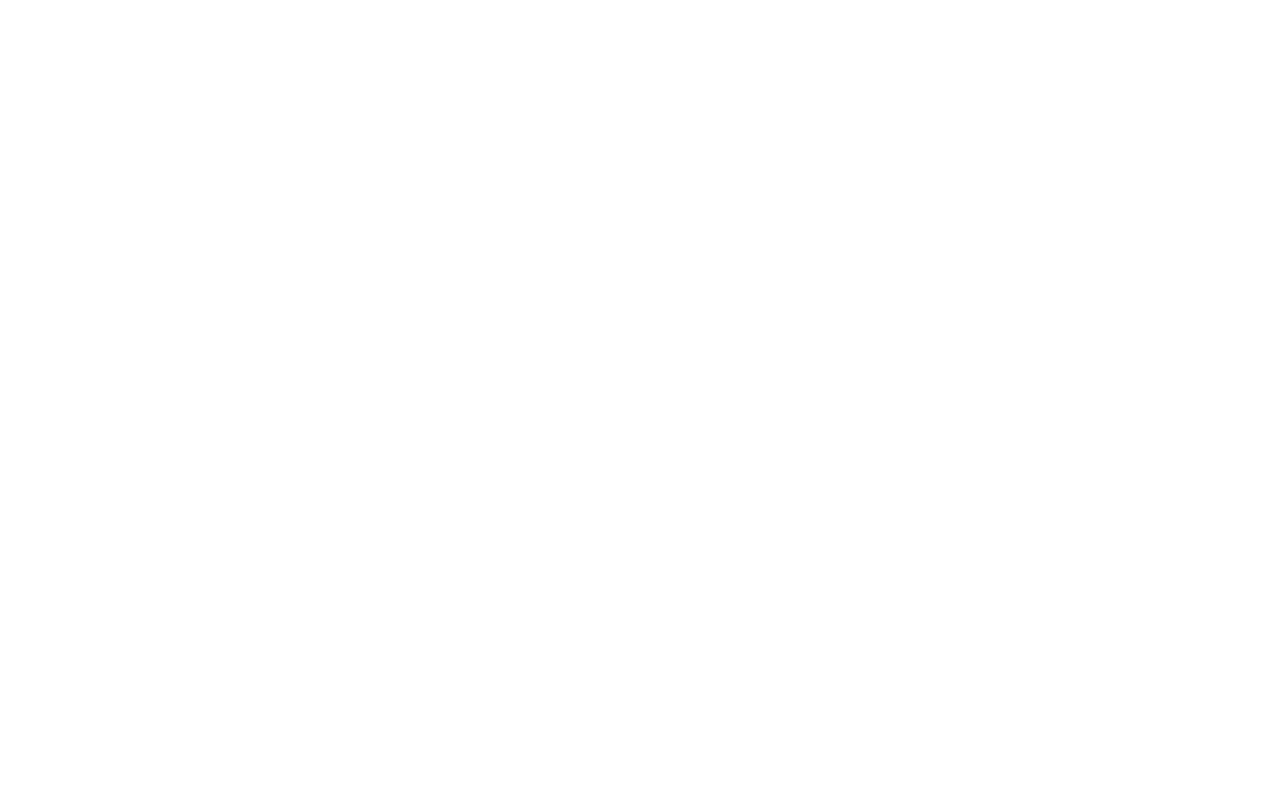
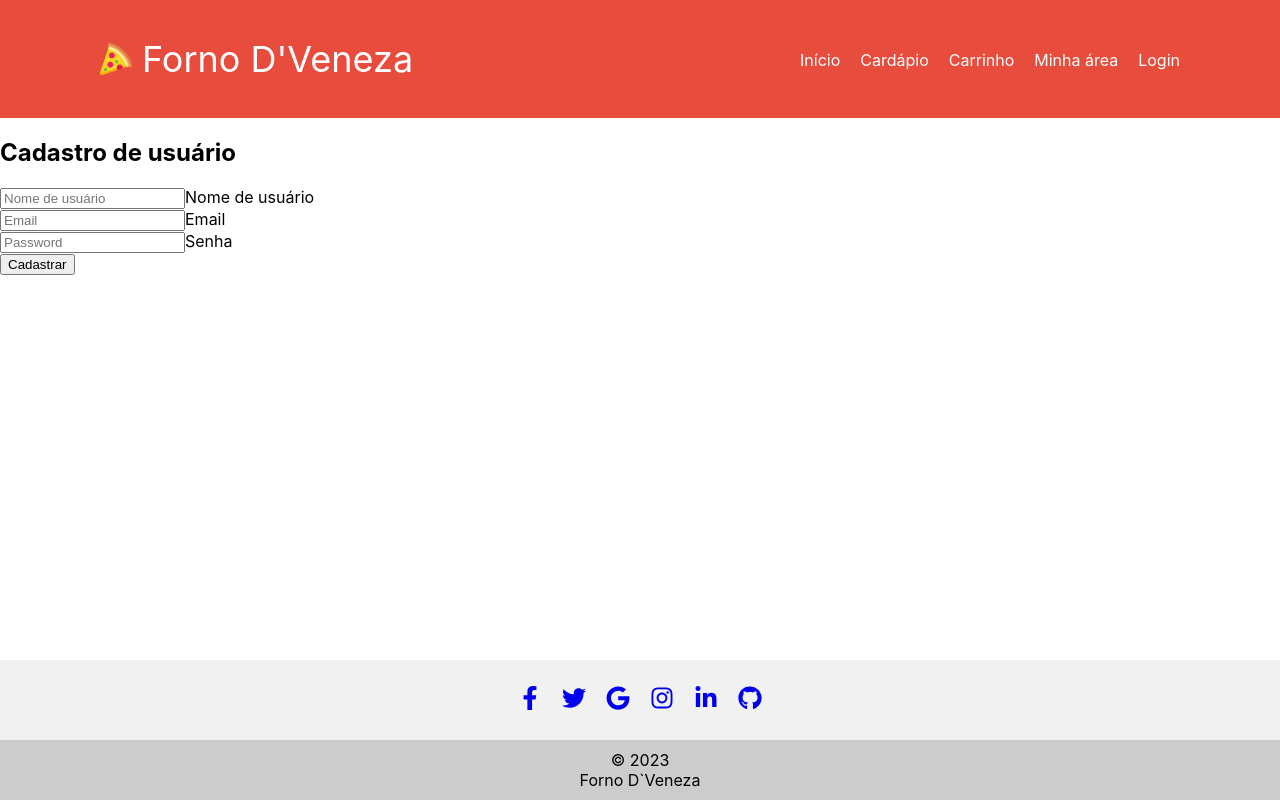
Before and after one commit to PI1-GRP005-DRPTAUBATE/forno_dveneza, a React (Create React App) app in the folder forno_dveneza/frontend/: page /cadastro in a window 1280 px wide. Before the commit this address had no page. Built offline with nearby package versions, Linux system fonts and the light colour scheme; no server answers.

Commit message:
chore: add cadastro

```diff
--- a/forno_dveneza/frontend/src/App.js
+++ b/forno_dveneza/frontend/src/App.js
@@ -3,6 +3,7 @@ import { BrowserRouter as Router, Routes, Route } from "react-router-dom";
 import Home from "./paginas/home/Home";
 import Cardapio from "./paginas/cardapio/Cardapio";
 import Login from "./paginas/login/Login";
+import Cadastro from "./paginas/cadastro/Cadastro";
 
 function App() {
   return (
@@ -12,6 +13,7 @@ function App() {
           <Route path="/" element={<Home />} />
           <Route path="/cardapio" element={<Cardapio />} />
           <Route path="/login" element={<Login />} />
+          <Route path="/cadastro" element={<Cadastro />} />
         </Routes>
       </div>
     </Router>
--- a/forno_dveneza/frontend/src/paginas/cadastro/Cadastro.js
+++ b/forno_dveneza/frontend/src/paginas/cadastro/Cadastro.js
@@ -1,66 +1,126 @@
 import React, { useState } from "react";
+import "./Cadastro.css";
+import Header from "../../componentes/Header";
+import Footer from "../../componentes/Footer";
 
-function CadastroUsuario() {
+const Cadastro = () => {
   const [formData, setFormData] = useState({
-        usuario: '',
-        email: '',
-        senha: ''
-    })
+    usuario: "",
+    email: "",
+    senha: "",
+  });
+  const [errorMessage, setErrorMessage] = useState("");
+  const [avisoMessage, setAvisoMessage] = useState("");
 
   const handleChange = (event) => {
     const { name, value } = event.target;
     setFormData((prevData) => ({
       ...prevData,
-            [name]: value
+      [name]: value,
     }));
-    }
+  };
 
   const handleSubmit = (event) => {
     event.preventDefault();
     const requestBody = {
       username: formData.usuario,
       email: formData.email,
-            password: formData.senha
+      password: formData.senha,
     };
 
     fetch("http://127.0.0.1:8000/api/usuarios/", {
-            method: 'POST',
+      method: "POST",
       headers: {
         "Content-Type": "application/json",
       },
       body: JSON.stringify(requestBody),
-            credentials: 'include',
-
+      credentials: "include",
     })
       .then((response) => response.json())
       .then((data) => {
-            console.log('Success: ', data )
+        if (data.username && data.username.length > 0) {
+          setErrorMessage(data.username[0]);
+          setAvisoMessage("");
+        } else {
+          setAvisoMessage("Usuário cadastrado com sucesso");
+          setErrorMessage("");
+        }
       })
       .catch((error) => {
-            console.log('Error: ', error)
-          })
-    }
+        console.log("Error: ", error);
+        setErrorMessage("Ocorreu um erro ao cadastrar o usuário.");
+        setAvisoMessage("");
+      });
+  };
 
-    return(
-        <>
-            <h2>Cadastro</h2>
+  return (
+    <div>
+      <Header />
+      <section>
+        <main className="form-signin w-25 m-auto mt-5 text-center">
           <form onSubmit={handleSubmit}>
-                <div>
-                    <label>usuario:</label>
-                    <input type="text" name="usuario" value={formData.usuario} onChange={handleChange}></input>
+            <i className="bi bi-person-circle display-1"></i>
+            <h1 className="h3 mb-3 fw-normal">Cadastro de usuário</h1>
+
+            <div className="form-floating my-2">
+              <input
+                type="text"
+                className="form-control"
+                id="floatingInput"
+                placeholder="Nome de usuário"
+                name="usuario"
+                value={formData.usuario}
+                onChange={handleChange}
+              />
+              <label htmlFor="floatingInput">Nome de usuário</label>
             </div>
-                <div>
-                    <label>email:</label>
-                    <input type="email" name="email" value={formData.email} onChange={handleChange}></input>
+            <div className="form-floating my-2">
+              <input
+                type="email"
+                className="form-control"
+                id="floatingInput"
+                placeholder="Email"
+                name="email"
+                value={formData.email}
+                onChange={handleChange}
+              />
+              <label htmlFor="floatingInput">Email</label>
             </div>
-                <div>
-                    <label>senha:</label>
-                    <input type="password" name="senha" value={formData.senha} onChange={handleChange}></input>
+            <div className="form-floating my-2">
+              <input
+                type="password"
+                className="form-control"
+                id="floatingPassword"
+                placeholder="Password"
+                name="senha"
+                value={formData.senha}
+                onChange={handleChange}
+              />
+              <label htmlFor="floatingPassword">Senha</label>
             </div>
-                <button type="submit">Cadastrar</button>
+            <button
+              className="w-100 btn btn-lg"
+              type="submit"
+              style={{ marginBottom: "20px" }}
+            >
+              Cadastrar
+            </button>
+            {errorMessage && (
+              <div className="my-3 text-center">
+                <span className="text-danger">{errorMessage}</span>
+              </div>
+            )}
+            {avisoMessage && (
+              <div className="my-3 text-center">
+                <span className="text-success">{avisoMessage}</span>
+              </div>
+            )}
           </form>
-        </>
+        </main>
+      </section>
+      <Footer />
+    </div>
   );
-}
+};
 
-export default CadastroUsuario;
+export default Cadastro;
```
Also changed, not shown: forno_dveneza/frontend/src/paginas/cadastro/Cadastro.css (added), 1 other file (tests, documents, lock files or other folders). Lines whose indentation alone changed are shown as unchanged.
